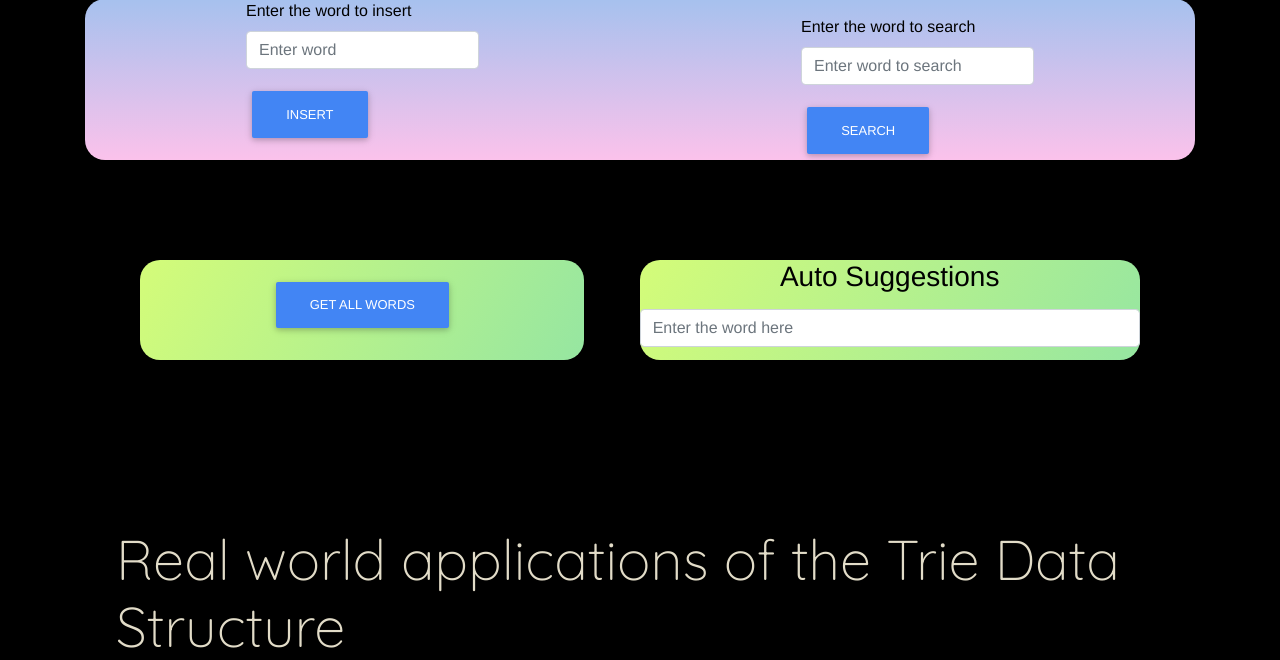
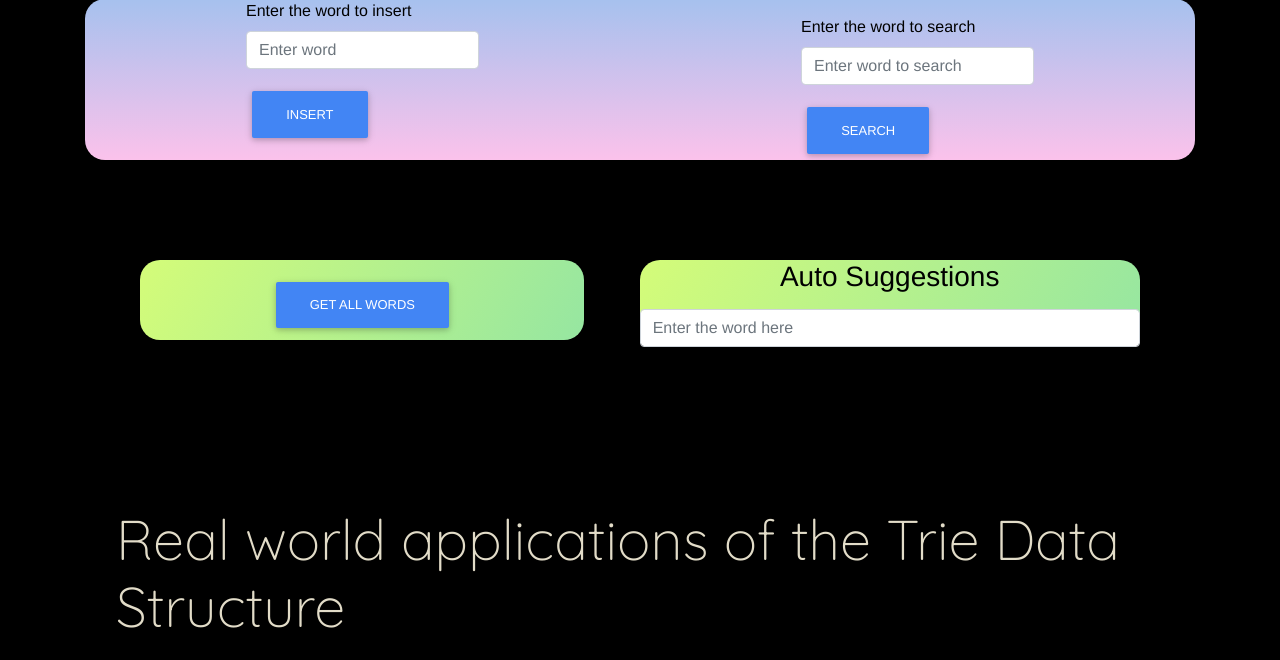
Before and after one commit to chandrateja85/Word-Dictionary-using-Trie-Data-Structure-, a Flask app: page / in a window 1280 px wide. Shown: the part 615-1275 px from the top of the page. Run offline with Flask 3, Linux system fonts and the light colour scheme; some libraries are stand-ins or nearby versions.

Commit message:
suggestion area css problem resolved

```diff
--- a/static/style.css
+++ b/static/style.css
@@ -35,24 +35,32 @@ body {
     display: flex;
     flex-direction: column;
     align-items:center;
+    max-height: auto;
     /* margin-top: 50px; */
 }
 .suggestion_area {
     background-image: linear-gradient(120deg, #d4fc79 0%, #96e6a1 100%);
-    height: 100px;
     text-align: center;
     border-radius: 20px;
     width: 500px;
+    max-height: 80px;
     /* margin-top: 50px; */
     /* margin-bottom: 200px; */
 }
 
+
+
+
+
 .bg_custom1 {
     background-image: linear-gradient(120deg, #d4fc79 0%, #96e6a1 100%);
+    max-height: 1000px;
+    overflow-y: auto;
 }
 .bg_custom2{
     background-image: linear-gradient(120deg, #d4fc79 0%, #96e6a1 100%);
-
+    max-height: 100px;
+    overflow-y: auto;
 }
 .section2 {
     display: flex;
@@ -64,6 +72,7 @@ body {
     margin-bottom: 150px;
     color: black;
     font-family:'Franklin Gothic Medium', 'Arial Narrow', Arial, sans-serif;
+    max-height:500px ;
 }
 .card {
     width: 25rem;
```
Also changed, not shown: 1 other file.
